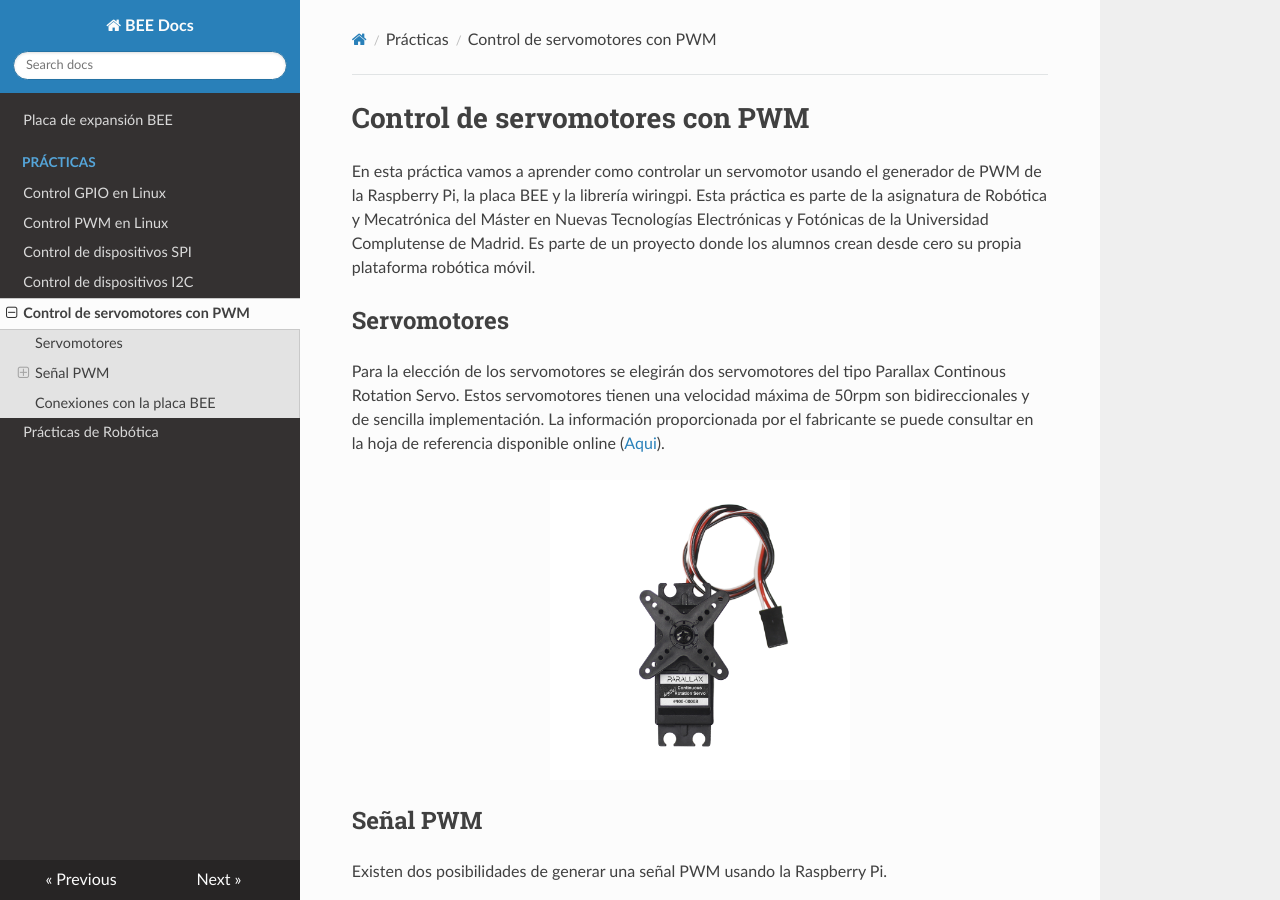
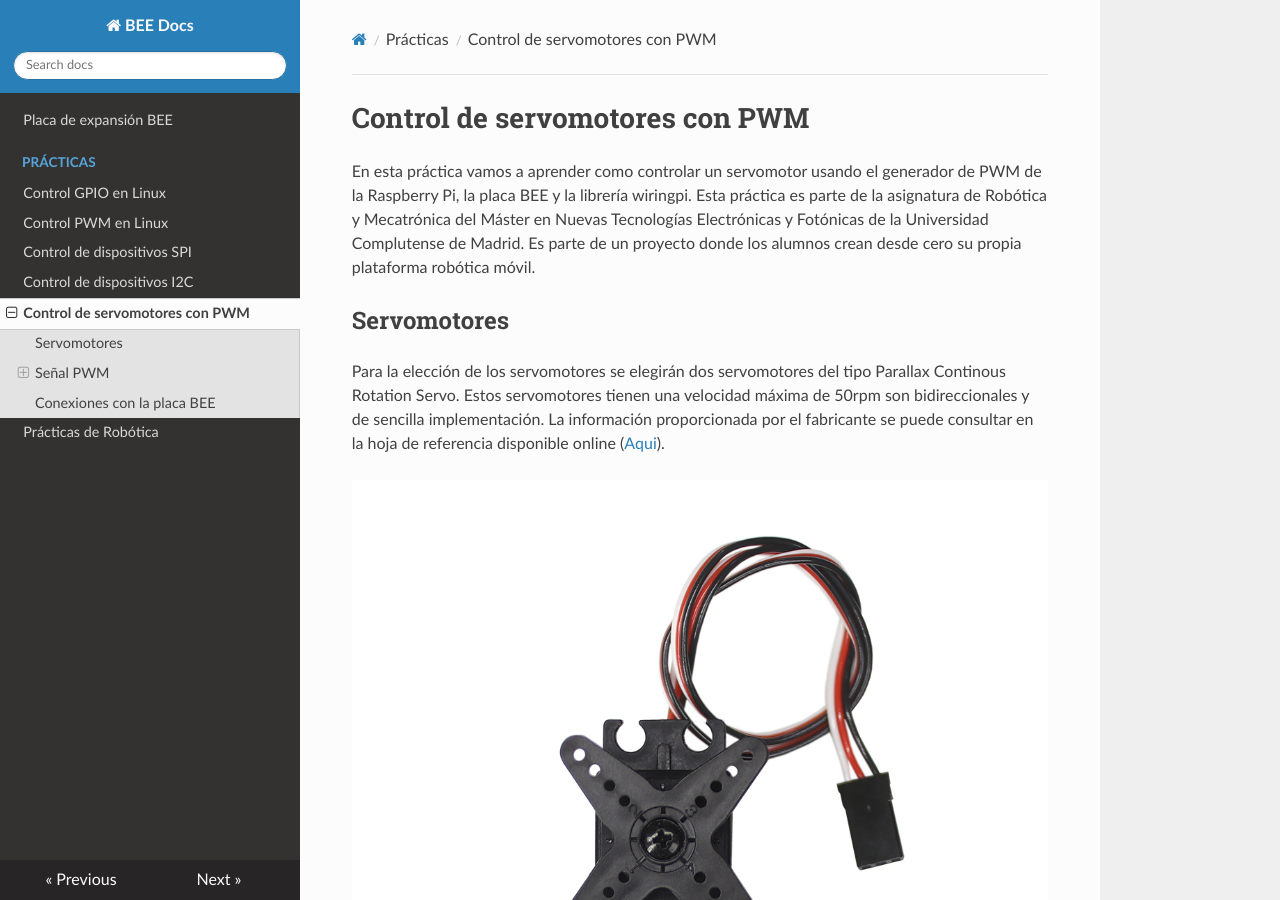
Before and after one commit to tenllado/bee_docs, an MkDocs documentation site: the page built from docs/control_servomotores/index.md, in a window 1280 px wide and 900 px high. Built offline with MkDocs 1.6.1, drawn with Linux system fonts in a browser that asks for light colours; nearby versions of some CDN libraries.

Commit message:
fixed first image

```diff
--- a/docs/control_servomotores/index.md
+++ b/docs/control_servomotores/index.md
@@ -13,9 +13,7 @@
 y de sencilla implementación. La información proporcionada por el fabricante se puede
 consultar en la hoja de referencia disponible online ([Aqui](https://docs.rs-online.com/870b/0900766b8123f8a1.pdf)).
 
-<p align="center">
-  <img src="../img/servos.jpg" alt="drawing" width="300"/>
-</p>
+![servos](../img/servos.jpg)
 
 ## Señal PWM
 
```
